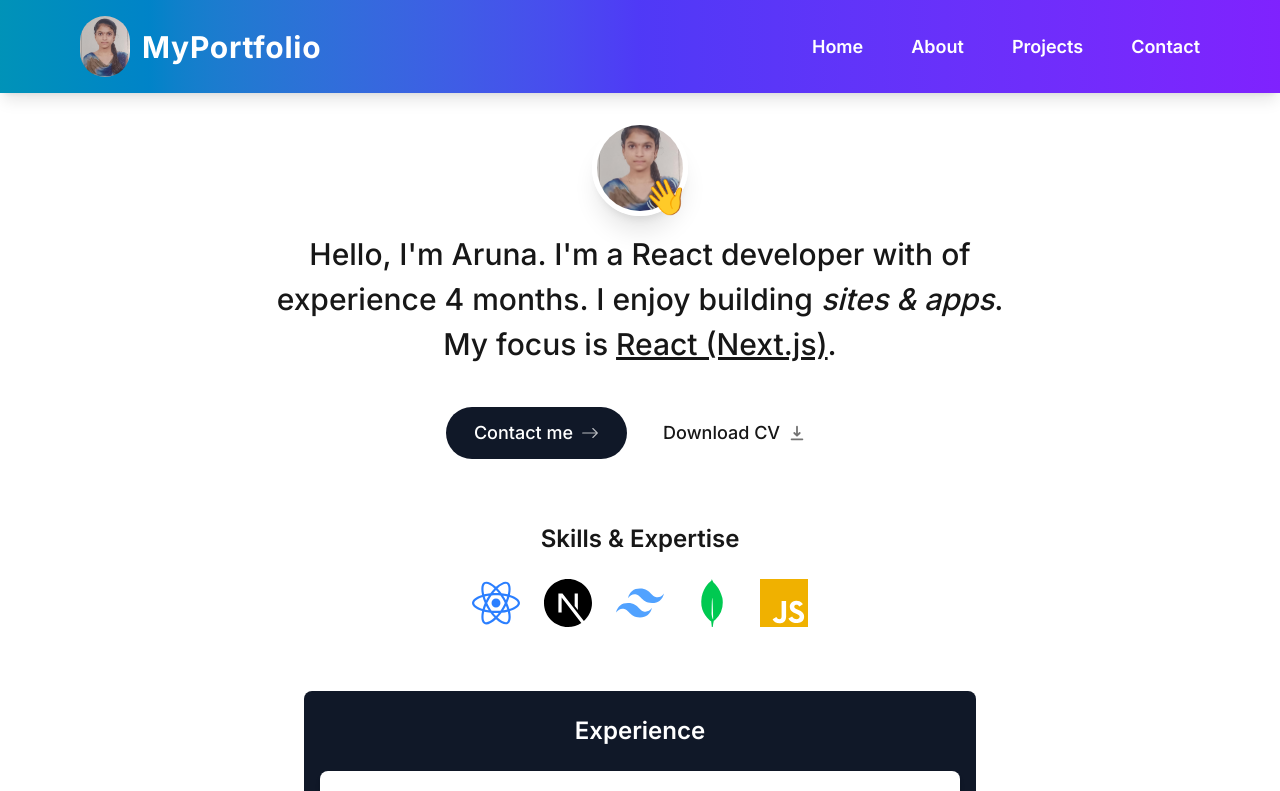
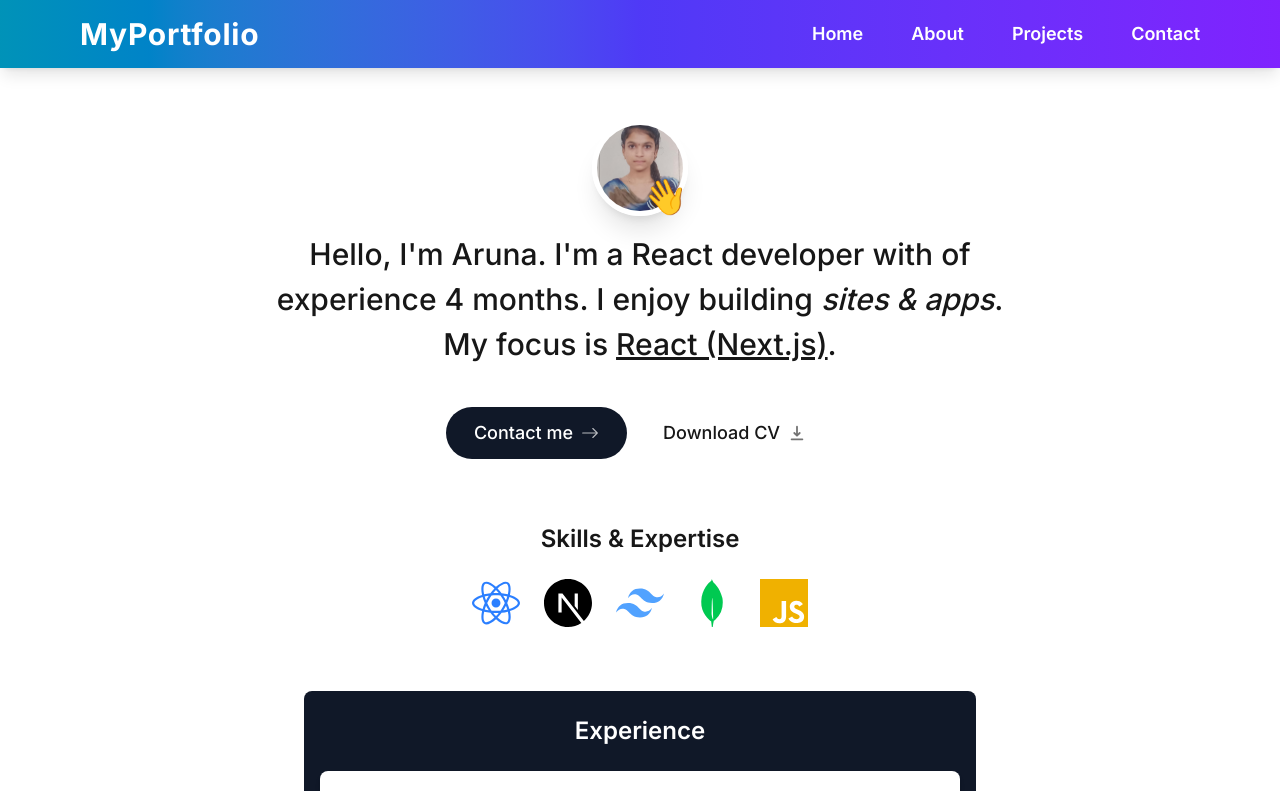
Before and after one commit to Kamakshi-Aruna/NextJs-Personal-Portfolio, a Next.js app: page / in a window 1280 px wide. Shown: the top 791 px of the page. Built offline with nearby package versions, Linux system fonts and the light colour scheme.

Commit message:
Updated the code

```diff
--- a/src/app/components/Header.tsx
+++ b/src/app/components/Header.tsx
@@ -2,7 +2,6 @@
 
 import { useState } from "react";
 import Link from "next/link";
-import Image from "next/image";
 import { Menu, X } from "lucide-react";
 
 export default function Navbar() {
@@ -12,9 +11,8 @@ export default function Navbar() {
         <nav
             className="bg-gradient-to-r from-cyan-600 via-indigo-600 to-violet-600 text-white shadow-lg fixed w-full z-10 px-10 py-4">
             <div className="max-w-7xl mx-auto px-10 flex justify-between items-center">
-                {/* Logo and Brand Name */}
+
                 <Link href="/" className="flex items-center space-x-3">
-                    <Image src="/profile.jpg" alt="Logo" width={50} height={50} className="rounded-full"/>
                     <span className="text-3xl font-bold tracking-wide">MyPortfolio</span>
                 </Link>
 
```
